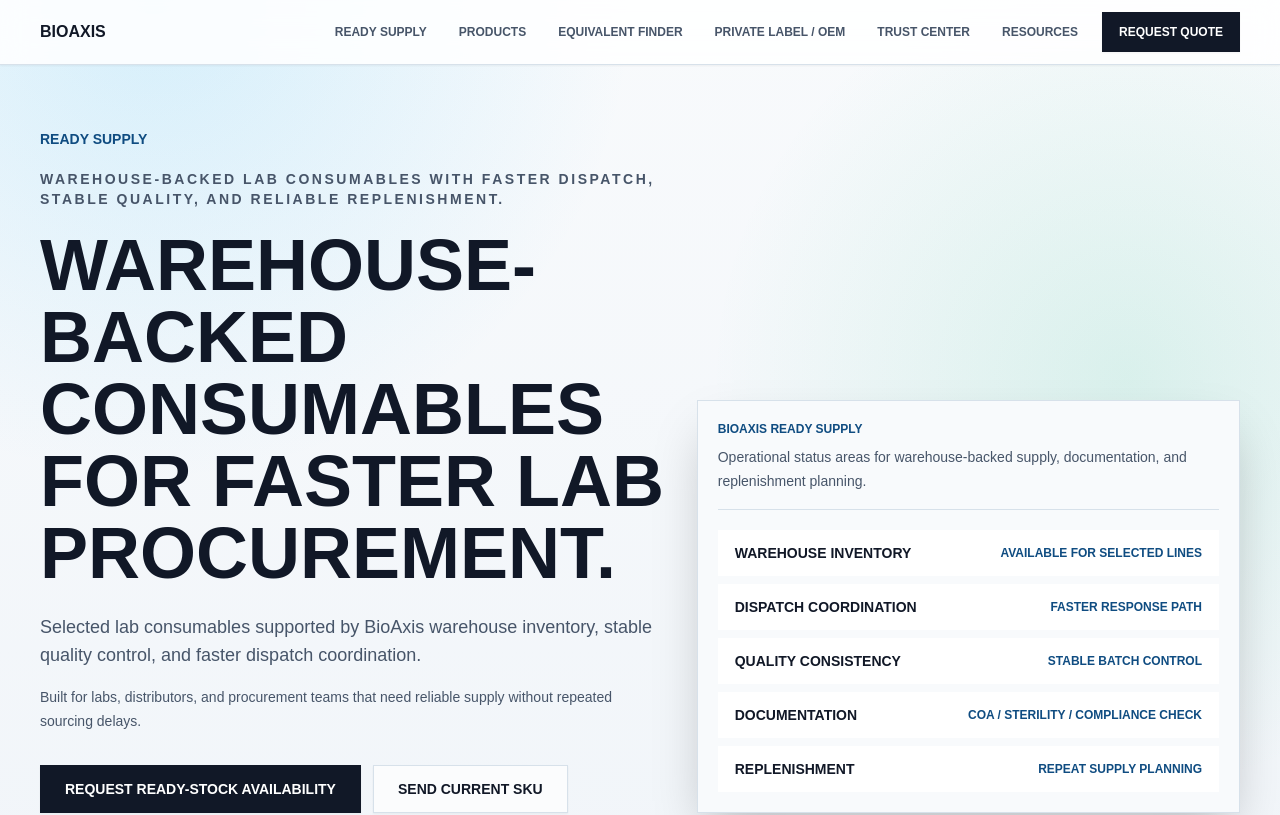
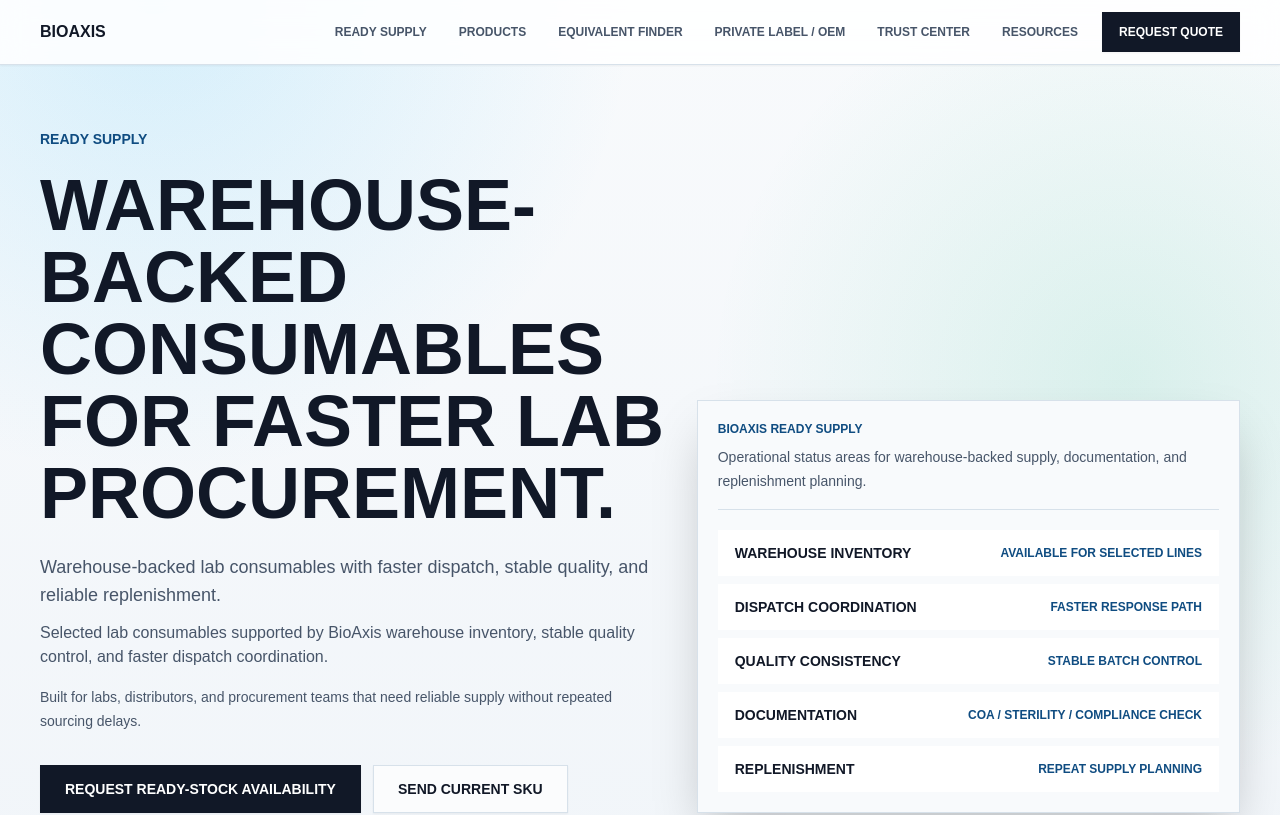
Before and after one commit to luckyericyao/bioaxisv3, a Next.js app: page /ready-supply in a window 1280 px wide. Shown: the top 815 px of the page. Built offline with nearby package versions, Linux system fonts and the light colour scheme.

Commit message:
Refine Ready Supply hero hierarchy

```diff
--- a/src/app/ready-supply/page.tsx
+++ b/src/app/ready-supply/page.tsx
@@ -64,13 +64,13 @@
         <div className="mx-auto grid w-full max-w-7xl gap-8 lg:grid-cols-[minmax(0,0.92fr)_minmax(420px,0.8fr)] lg:items-end">
           <div>
             <p className="mb-5 text-sm font-semibold uppercase text-bioaxis-accent">READY SUPPLY</p>
-            <p className="mb-5 max-w-3xl text-sm font-semibold uppercase tracking-[0.18em] text-bioaxis-muted">
-              Warehouse-backed lab consumables with faster dispatch, stable quality, and reliable replenishment.
-            </p>
             <h1 className="max-w-5xl text-4xl font-bold uppercase leading-[0.95] text-bioaxis-text sm:text-6xl lg:text-7xl">
               Warehouse-backed consumables for faster lab procurement.
             </h1>
             <p className="mt-6 max-w-3xl text-base leading-7 text-bioaxis-muted sm:text-lg">
+              Warehouse-backed lab consumables with faster dispatch, stable quality, and reliable replenishment.
+            </p>
+            <p className="mt-3 max-w-3xl text-sm leading-6 text-bioaxis-muted sm:text-base">
               Selected lab consumables supported by BioAxis warehouse inventory, stable quality control, and faster dispatch coordination.
             </p>
             <p className="mt-4 max-w-3xl text-sm leading-6 text-bioaxis-muted">
```
